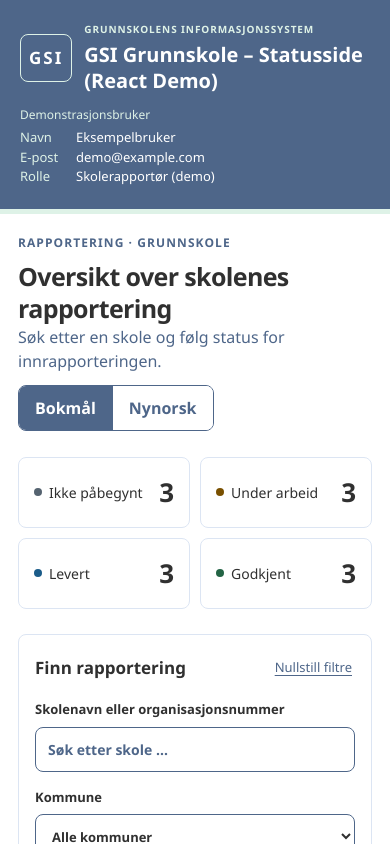
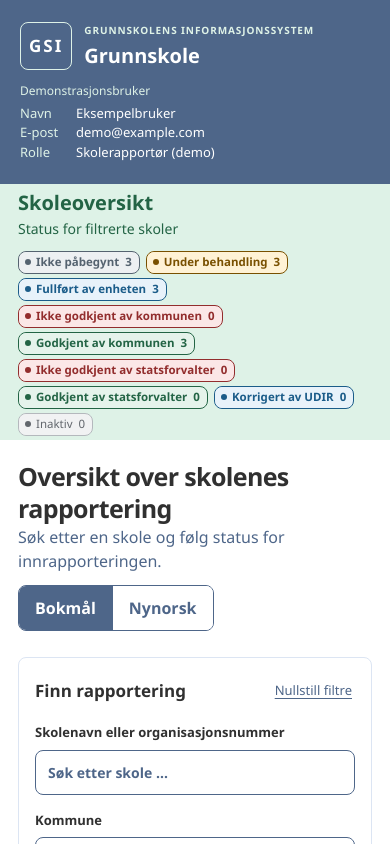
Before and after one commit to arnoldteeuwenTieto/ReactDemo, a React (Vite) app: page / in a window 390 px wide. Shown: the top 844 px of the page. Built offline with nearby package versions, Linux system fonts and the light colour scheme.

Commit message:
Update GSI Grunnskole React application

```diff
--- a/src/App.css
+++ b/src/App.css
@@ -1,7 +1,7 @@
 .skip-link { position: absolute; top: -100px; left: 20px; background: var(--surface); padding: 12px; z-index: 10; color: var(--action); }
 .skip-link:focus { top: 12px; }
 .site-header { background: var(--header-background); color: var(--surface); border-bottom: 5px solid var(--header-accent); }
-.site-header.has-open-school { border-bottom: 0; }
+.site-header.has-context-bar { border-bottom: 0; }
 .school-info-bar { background: #DEF2E7; color: #236445; }
 .school-info-inner { display: flex; align-items: center; justify-content: space-between; flex-wrap: wrap; gap: 12px 24px; max-width: 1440px; min-height: 72px; margin: auto; padding: 10px 40px; overflow-wrap: anywhere; }
 .school-info-details { flex: 1 1 240px; min-width: 0; }
@@ -23,9 +23,25 @@ h2 { font-size: var(--size-h2-headline); font-weight: 600; line-height: 1.3; mar
 .language-switch button + button { border-left: 1px solid var(--action); }
 .language-switch button[aria-pressed='true'] { background: var(--action); color: var(--surface); }
 .language-switch button:focus-visible { outline-offset: -4px; outline-color: var(--focus); }
-.summary-grid { display: grid; grid-template-columns: repeat(4, 1fr); gap: 16px; margin-bottom: 25px; }
-.summary-card { display: flex; align-items: center; gap: 10px; background: var(--surface); border: 1px solid var(--panel-border); padding: 19px; border-radius: var(--size-border-radius); font-size: 14px; }
-.summary-card strong { margin-left: auto; font-size: 26px; font-weight: 600; }
+.compact-status-summary { display: flex; flex-direction: column; align-items: flex-start; gap: 4px; min-width: 0; max-width: 100%; }
+.compact-status-row { display: flex; flex-wrap: wrap; align-items: center; gap: 4px 6px; max-width: 100%; padding: 0; margin: 0; list-style: none; }
+.compact-status-item { display: inline-flex; align-items: center; max-width: 100%; border: 1px solid currentColor; border-radius: var(--size-border-radius); }
+.compact-status-item strong { padding: 5px 10px 5px 0; font-size: 14px; line-height: 1.4; font-variant-numeric: tabular-nums; }
+.school-info-bar--overview .school-info-inner { min-height: 0; padding-top: 4px; padding-bottom: 4px; justify-content: flex-start; gap: 12px 20px; }
+.school-info-bar--overview .school-info-details { flex: 0 0 auto; }
+.school-info-bar--overview .compact-status-item .form-status-badge { padding: 3px 6px; gap: 5px; font-size: 11.5px; line-height: 1.3; flex-shrink: 1; }
+.school-info-bar--overview .compact-status-item strong { padding: 3px 7px 3px 0; font-size: 11.5px; line-height: 1.3; }
+.school-info-bar--overview .compact-status-item .status-dot { width: 6px; height: 6px; }
+@media (min-width: 1200px) {
+  .school-info-bar--overview .school-info-inner, .compact-status-row { flex-wrap: nowrap; }
+}
+@media (max-width: 1199px) {
+  .school-info-bar--overview .compact-status-summary { flex: 1 1 600px; }
+}
+@media (max-width: 720px) {
+  .school-info-bar--overview .school-info-details { flex-basis: 100%; }
+  .school-info-bar--overview .compact-status-summary { flex-basis: 100%; }
+}
 .status-dot { width: 8px; height: 8px; flex-shrink: 0; border-radius: 50%; background: currentColor; display: inline-block; }
 .status-0 { color: var(--status-0-text); }
 .status-1 { color: var(--status-1-text); }
@@ -71,6 +87,9 @@ input[type='radio'] { accent-color: var(--action); width: var(--size-radiobutton
 .form-status-badge--red { color: var(--form-status-red-text); background: var(--form-status-red-background); }
 .form-status-badge--green { color: var(--form-status-green-text); background: var(--form-status-green-background); }
 .form-status-badge--grey { color: var(--form-status-grey-text); background: var(--form-status-grey-background); }
+.form-status-badge--inactive { color: var(--form-status-inactive-text); background: var(--form-status-inactive-background); font-weight: 400; }
+.compact-status-item.form-status-badge--inactive { border-color: var(--form-status-inactive-border); }
+.compact-status-item.form-status-badge--inactive strong { font-weight: 400; }
 .open-button { border: 1px solid var(--control-border); padding: 6px 10px; background: var(--surface); color: var(--action); font-size: var(--size-standard-text); font-weight: 600; white-space: nowrap; }
 .open-button span { margin-left: 8px; }
 .open-button:hover { background: var(--header-background); color: var(--surface); border-color: var(--header-background); }
@@ -116,8 +135,8 @@ dd { margin: 0; font-weight: 600; }
 .placeholder-fields label { min-width: 0; }
 .placeholder-fields input, .placeholder-fields select { width: 100%; min-height: 45px; border: 1px solid var(--control-border); border-radius: var(--size-border-radius); padding: 10px 12px; color: var(--text); }
 .placeholder-fields input:disabled, .placeholder-fields select:disabled { background: var(--subtle-background); color: var(--text-muted); opacity: 1; cursor: not-allowed; }
-@media (max-width: 1100px) { .filter-grid { grid-template-columns: repeat(3, 1fr); } .search-field { grid-column: 1 / -1; } .summary-card { padding: 15px; gap: 7px; } }
-@media (max-width: 720px) { .header-inner { padding: 22px 20px; gap: 12px; flex-wrap: wrap; } h1 { font-size: 20px; } .brand-mark { font-size: 17px; padding: 10px 8px; } .header-inner > div:nth-child(2) { flex: 1; } .site-header .eyebrow { font-size: 10px; } .page { padding: 20px 18px 0; } h2 { font-size: 25px; } .page-heading { align-items: flex-start; flex-direction: column; gap: 12px; } .summary-grid { grid-template-columns: repeat(2, 1fr); gap: 10px; } .filter-panel { padding: 20px 16px; } .filter-grid { grid-template-columns: 1fr; gap: 16px; } .search-field { grid-column: auto; } .table-heading { padding: 18px 16px; } .introduction-panel { padding: 22px 18px; } .school-details { grid-template-columns: 1fr; } }
+@media (max-width: 1100px) { .filter-grid { grid-template-columns: repeat(3, 1fr); } .search-field { grid-column: 1 / -1; } }
+@media (max-width: 720px) { .header-inner { padding: 22px 20px; gap: 12px; flex-wrap: wrap; } h1 { font-size: 20px; } .brand-mark { font-size: 17px; padding: 10px 8px; } .header-inner > div:nth-child(2) { flex: 1; } .site-header .eyebrow { font-size: 10px; } .page { padding: 20px 18px 0; } h2 { font-size: 25px; } .page-heading { align-items: flex-start; flex-direction: column; gap: 12px; } .filter-panel { padding: 20px 16px; } .filter-grid { grid-template-columns: 1fr; gap: 16px; } .search-field { grid-column: auto; } .table-heading { padding: 18px 16px; } .introduction-panel { padding: 22px 18px; } .school-details { grid-template-columns: 1fr; } }
 @media (max-width: 900px) {
   .introduction-grid { grid-template-columns: minmax(0, 1fr); gap: 24px; }
   .schoolyard-illustration { max-width: 440px; margin: auto; }
--- a/src/App.tsx
+++ b/src/App.tsx
@@ -1,7 +1,7 @@
 import { useTranslation } from 'react-i18next'
 import { ui } from './i18n'
 import { useState } from 'react'
-import { schools, statuses } from './mockData'
+import { schools } from './mockData'
 import type { School } from './mockData'
 import { SchoolFilters } from './components/SchoolFilters'
 import type { Filters } from './components/SchoolFilters'
@@ -16,8 +16,9 @@ import { OmSkolen } from './components/OmSkolen'
 import { FormStatusBadge } from './components/FormStatusBadge'
 import { Enhetsopplysninger } from './components/Enhetsopplysninger'
 import { LanguageSwitch } from './components/LanguageSwitch'
+import { CompactStatusSummary } from './components/CompactStatusSummary'
 
-const initialFilters: Filters = { search: '', municipality: '', year: '2026', status: '' }
+const initialFilters: Filters = { search: '', municipality: '', year: '2026', statusId: '' }
 
 function App() {
   useTranslation('ui')
@@ -36,7 +37,7 @@ function App() {
     (school.name.toLocaleLowerCase('nb').includes(query) || school.organizationNumber.includes(query.replace(/\s/g, ''))) &&
     (!filters.municipality || school.municipality === filters.municipality) &&
     (!filters.year || school.year === Number(filters.year)) &&
-    (!filters.status || school.status === filters.status),
+    (filters.statusId === '' || school.statusId === Number(filters.statusId)),
   )
   function openForm(school: School) {
     setSelectedId(school.id)
@@ -67,9 +68,9 @@ function App() {
   return (
     <>
       <a className="skip-link" href="#main">{ui("Gå til hovedinnhold")}</a>
-      <header className={`site-header${openSchool ? ' has-open-school' : ''}`}><div className="header-inner">
+      <header className="site-header has-context-bar"><div className="header-inner">
         <div className="brand-mark" aria-hidden="true">{ui("GSI")}</div>
-        <div><p className="eyebrow">{ui("Grunnskolens informasjonssystem")}</p><h1>{ui("GSI Grunnskole – Statusside (React Demo)")}</h1></div>
+        <div><p className="eyebrow">{ui("Grunnskolens informasjonssystem")}</p><h1>{ui("Grunnskole")}</h1></div>
         <section className="header-user" aria-label={ui("Brukerinformasjon (demonstrasjon)")}>
           <p className="header-user-demo">{ui("Demonstrasjonsbruker")}</p>
           <dl>
@@ -79,15 +80,15 @@ function App() {
           </dl>
         </section>
       </div></header>
-      {openSchool && <section className="school-info-bar" aria-label={ui("Valgt skole")}>
+      <section className={`school-info-bar${openSchool ? '' : ' school-info-bar--overview'}`} aria-label={ui(openSchool ? 'Valgt skole' : 'Status for filtrerte skoler')}>
         <div className="school-info-inner">
           <div className="school-info-details">
-            <p className="school-info-name">{openSchool.name}</p>
-            <p>{openSchool.municipality} {ui("kommune ·")} {openSchool.year}</p>
+            <p className="school-info-name">{openSchool ? openSchool.name : ui('Skoleoversikt')}</p>
+            <p>{openSchool ? <>{openSchool.municipality} {ui("kommune ·")} {openSchool.year}</> : ui('Status for filtrerte skoler')}</p>
           </div>
-          <FormStatusBadge status={openSchool.status} />
+          {openSchool ? <FormStatusBadge statusId={openSchool.statusId} /> : <CompactStatusSummary schools={visibleSchools} />}
         </div>
-      </section>}
+      </section>
       <main id="main" className="page">
         {openSchool ? showIntroduction ? <Introduction
           school={openSchool}
@@ -104,10 +105,7 @@ function App() {
         >
           {currentSection === 1 ? <Enhetsopplysninger key={`${openSchool.id}:${openSchool.year}`} school={openSchool} /> : currentSection === 2 ? <OmSkolen key={`${openSchool.id}:${openSchool.year}`} school={openSchool} /> : <GrunnskolePlaceholderScreen section={currentSection} school={openSchool} />}
         </GrunnskoleLayout> : <>
-          <div className="page-heading"><div><p className="eyebrow">{ui("Rapportering · Grunnskole")}</p><h2>{ui("Oversikt over skolenes rapportering")}</h2><p>{ui("Søk etter en skole og følg status for innrapporteringen.")}</p></div><LanguageSwitch /></div>
-          <div className="summary-grid" aria-label={ui("Status for filtrerte skoler")}>
-            {statuses.map((status, index) => <div className="summary-card" key={status}><span className={`status-dot status-${index}`} aria-hidden="true" /><span>{ui(status)}</span><strong>{visibleSchools.filter(school => school.status === status).length}</strong></div>)}
-          </div>
+          <div className="page-heading"><div><h2>{ui("Oversikt over skolenes rapportering")}</h2><p>{ui("Søk etter en skole og følg status for innrapporteringen.")}</p></div><LanguageSwitch /></div>
           <SchoolFilters filters={filters} municipalities={municipalities} years={years} onChange={setFilters} onReset={() => setFilters(initialFilters)} />
           <section className="table-panel" aria-labelledby="schools-heading">
             <div className="table-heading"><h3 id="schools-heading">{ui("Skoler")}</h3><p aria-live="polite">{ui("Viser")} {visibleSchools.length} {ui("av")} {schoolReports.length} {ui("rapporteringer")}</p></div>
--- /dev/null
+++ b/src/components/CompactStatusSummary.tsx
@@ -0,0 +1,17 @@
+import { useTranslation } from 'react-i18next'
+import { ui } from '../i18n'
+import type { School } from '../mockData'
+import { formStatuses } from '../domain/formStatus'
+import { FormStatusBadge } from './FormStatusBadge'
+
+export function CompactStatusSummary({ schools }: { schools: School[] }) {
+  useTranslation('ui')
+  return <div className="compact-status-summary" role="group" aria-label={ui('Status for filtrerte skoler')} aria-live="polite">
+    {[formStatuses.slice(0, 5), formStatuses.slice(5)].map((row, index) => <ul className="compact-status-row" key={index}>
+      {row.map(status => <li key={status.id} className={`compact-status-item form-status-badge--${status.tone}`}>
+        <FormStatusBadge statusId={status.id} />
+        <strong>{schools.filter(school => school.statusId === status.id).length}</strong>
+      </li>)}
+    </ul>)}
+  </div>
+}
--- a/src/components/FormStatusBadge.tsx
+++ b/src/components/FormStatusBadge.tsx
@@ -2,9 +2,9 @@ import { getFormStatus } from '../domain/formStatus'
 import { useTranslation } from 'react-i18next'
 import { ui } from '../i18n'
 
-export function FormStatusBadge({ status: value }: { status?: string | null }) {
+export function FormStatusBadge({ statusId }: { statusId?: number | null }) {
   useTranslation('ui')
-  const status = getFormStatus(value)
+  const status = getFormStatus(statusId)
   return <span className={`form-status-badge form-status-badge--${status.tone}`} aria-label={ui('Skjemastatus: {{status}}', { status: ui(status.label) })}>
     <span className="status-dot" aria-hidden="true" />{ui(status.label)}
   </span>
--- a/src/components/GrunnskolePlaceholderScreen.tsx
+++ b/src/components/GrunnskolePlaceholderScreen.tsx
@@ -2,6 +2,7 @@ import { useTranslation } from 'react-i18next'
 import { ui } from '../i18n'
 import { grunnskoleSections } from './grunnskoleSections'
 import type { School } from '../mockData'
+import { getFormStatus } from '../domain/formStatus'
 
 interface GrunnskolePlaceholderScreenProps {
   section: number
@@ -40,8 +41,8 @@ export function GrunnskolePlaceholderScreen({ section, school }: GrunnskolePlace
           </label>
           <label>{ui("Rapporteringsår")} <input type="text" value={school.year} disabled />
           </label>
-          <label>{ui("Status")} <select value={school.status} disabled>
-              <option value={school.status}>{ui(school.status)}</option>
+          <label>{ui("Status")} <select value={school.statusId ?? ''} disabled>
+              <option value={school.statusId ?? ''}>{ui(getFormStatus(school.statusId).label)}</option>
             </select>
           </label>
         </div>
--- a/src/components/SchoolFilters.tsx
+++ b/src/components/SchoolFilters.tsx
@@ -1,7 +1,7 @@
 import { useTranslation } from 'react-i18next'
 import { ui } from '../i18n'
-import { statuses } from '../mockData'
-export interface Filters { search: string; municipality: string; year: string; status: string }
+import { formStatuses } from '../domain/formStatus'
+export interface Filters { search: string; municipality: string; year: string; statusId: string }
 interface SchoolFiltersProps {
   filters: Filters
   municipalities: string[]
@@ -18,7 +18,7 @@ export function SchoolFilters({ filters, municipalities, years, onChange, onRese
       <label className="search-field">{ui("Skolenavn eller organisasjonsnummer")}<input type="search" placeholder={ui("Søk etter skole …")} value={filters.search} onChange={event => update('search', event.target.value)} /></label>
       <label>{ui("Kommune")}<select value={filters.municipality} onChange={event => update('municipality', event.target.value)}><option value="">{ui("Alle kommuner")}</option>{municipalities.map(municipality => <option key={municipality}>{municipality}</option>)}</select></label>
       <label>{ui("Rapporteringsår")}<select value={filters.year} onChange={event => update('year', event.target.value)}><option value="">{ui("Alle år")}</option>{years.map(year => <option key={year} value={year}>{year}</option>)}</select></label>
-      <label>{ui("Skjemastatus")}<select value={filters.status} onChange={event => update('status', event.target.value)}><option value="">{ui("Alle statuser")}</option>{statuses.map(status => <option key={status} value={status}>{ui(status)}</option>)}</select></label>
+      <label>{ui("Skjemastatus")}<select value={filters.statusId} onChange={event => update('statusId', event.target.value)}><option value="">{ui("Alle statuser")}</option>{formStatuses.map(status => <option key={status.id} value={status.id}>{ui(status.label)}</option>)}</select></label>
     </div>
   </section>
 }
--- a/src/domain/formStatus.ts
+++ b/src/domain/formStatus.ts
@@ -1,12 +1,21 @@
 // The overview's existing labels and colors are the shared reporting status.
 // These are never inferred from individual answers or save indicators.
 export const formStatuses = [
-  { label: 'Ikke påbegynt', tone: 'grey' },
-  { label: 'Under arbeid', tone: 'amber' },
-  { label: 'Levert', tone: 'blue' },
-  { label: 'Godkjent', tone: 'green' },
+  { id: 0, label: 'Ikke påbegynt', tone: 'grey' },
+  { id: 1, label: 'Under behandling', tone: 'amber' },
+  { id: 2, label: 'Fullført av enheten', tone: 'blue' },
+  { id: 3, label: 'Ikke godkjent av kommunen', tone: 'red' },
+  { id: 4, label: 'Godkjent av kommunen', tone: 'green' },
+  { id: 5, label: 'Ikke godkjent av statsforvalter', tone: 'red' },
+  { id: 6, label: 'Godkjent av statsforvalter', tone: 'green' },
+  { id: 7, label: 'Korrigert av UDIR', tone: 'blue' },
+  { id: 8, label: 'Inaktiv', tone: 'inactive' },
 ] as const
 
-export function getFormStatus(value?: string | null) {
-  return formStatuses.find(status => status.label === value) ?? { label: 'Status ukjent', tone: 'grey' as const }
+export type FormStatusId = typeof formStatuses[number]['id']
+
+// Labels (including legacy "Godkjent") never determine an approval level.
+export function getFormStatus(statusId?: number | null) {
+  return formStatuses.find(status => status.id === statusId)
+    ?? { label: 'Status ukjent', tone: 'grey' as const }
 }
--- a/src/locales/ui.ts
+++ b/src/locales/ui.ts
@@ -2,6 +2,7 @@
 export const nnUi: Record<string, string> = {
   'Gå til hovedinnhold': 'Gå til hovudinnhald',
   'GSI': 'GSI',
+  'Grunnskole': 'Grunnskule',
   'Grunnskolens informasjonssystem': 'Informasjonssystemet for grunnskulen',
   'GSI Grunnskole – Statusside (React Demo)': 'GSI Grunnskule – Statusside (React-demo)',
   'Brukerinformasjon (demonstrasjon)': 'Brukarinformasjon (demonstrasjon)',
@@ -64,6 +65,12 @@ export const nnUi: Record<string, string> = {
   'Lærere og assistenter': 'Lærarar og assistentar', 'Spesialundervisning': 'Spesialundervisning',
   'Særskilt språkopplæring': 'Særskild språkopplæring', 'Opplæringsspråk': 'Opplæringsspråk',
   'Ikke påbegynt': 'Ikkje påbyrja', 'Under arbeid': 'Under arbeid', 'Levert': 'Levert', 'Godkjent': 'Godkjent',
+  'Under behandling': 'Under behandling', 'Fullført av enheten': 'Fullført av eininga',
+  'Ikke godkjent av kommunen': 'Ikkje godkjent av kommunen',
+  'Godkjent av kommunen': 'Godkjent av kommunen',
+  'Ikke godkjent av statsforvalter': 'Ikkje godkjent av statsforvaltaren',
+  'Godkjent av statsforvalter': 'Godkjent av statsforvaltaren',
+  'Korrigert av UDIR': 'Korrigert av UDIR', 'Inaktiv': 'Inaktiv',
   'Status ukjent': 'Status ukjent', 'Skjemastatus: {{status}}': 'Skjemastatus: {{status}}',
   'Velg {{school}}, {{year}}': 'Vel {{school}}, {{year}}',
   'Åpne skjema for {{school}}, {{year}}': 'Opne skjema for {{school}}, {{year}}',
--- a/src/mockData.ts
+++ b/src/mockData.ts
@@ -1,31 +1,30 @@
-export const statuses = ['Ikke påbegynt', 'Under arbeid', 'Levert', 'Godkjent'] as const
-export type SchoolStatus = typeof statuses[number]
 export interface School {
   id: string
   name: string
   organizationNumber: string
   municipality: string
   year: number
-  status: SchoolStatus
-  // Optional GSI form workflow ID (1–8). Existing overview labels are not
-  // precise enough to infer it; absent IDs must display "Status ukjent".
+  // Sole status source: absent/invalid IDs display "Status ukjent".
   statusId?: number | null
 }
+// One-time demo migration: Ikke påbegynt→0, Under arbeid→1, Levert→2, Godkjent→4.
+// Existing approved demo schools are municipality-approved by user instruction.
+// Future records must supply an explicit statusId; no label-based conversion.
 // Fiktive skoler. Numrene er demonstrasjonsverdier, ikke gyldige organisasjonsnumre.
 export const schools: School[] = [
-  { id: '1', name: 'Fjordgløtt barneskole', organizationNumber: '000100001', municipality: 'Bergen', year: 2026, status: 'Under arbeid' },
-  { id: '2', name: 'Bjørkelia ungdomsskole', organizationNumber: '000100002', municipality: 'Oslo', year: 2026, status: 'Levert' },
-  { id: '3', name: 'Solenga skole', organizationNumber: '000100003', municipality: 'Trondheim', year: 2026, status: 'Godkjent' },
-  { id: '4', name: 'Nordmyra barneskole', organizationNumber: '000100004', municipality: 'Tromsø', year: 2026, status: 'Ikke påbegynt' },
-  { id: '5', name: 'Havblikk ungdomsskole', organizationNumber: '000100005', municipality: 'Stavanger', year: 2026, status: 'Under arbeid' },
-  { id: '6', name: 'Lindeåsen skole', organizationNumber: '000100006', municipality: 'Drammen', year: 2026, status: 'Levert' },
-  { id: '7', name: 'Skogstun barneskole', organizationNumber: '000100007', municipality: 'Oslo', year: 2026, status: 'Ikke påbegynt' },
-  { id: '8', name: 'Elvebakken oppvekstsenter', organizationNumber: '000100008', municipality: 'Trondheim', year: 2026, status: 'Godkjent' },
-  { id: '9', name: 'Vestlia ungdomsskole', organizationNumber: '000100009', municipality: 'Bergen', year: 2026, status: 'Levert' },
-  { id: '10', name: 'Åsly barneskole', organizationNumber: '000100010', municipality: 'Kristiansand', year: 2026, status: 'Under arbeid' },
-  { id: '11', name: 'Granvik skole', organizationNumber: '000100011', municipality: 'Stavanger', year: 2026, status: 'Godkjent' },
-  { id: '12', name: 'Sørenga ungdomsskole', organizationNumber: '000100012', municipality: 'Drammen', year: 2026, status: 'Ikke påbegynt' },
-  { id: '13', name: 'Fjordgløtt barneskole', organizationNumber: '000100001', municipality: 'Bergen', year: 2025, status: 'Godkjent' },
-  { id: '14', name: 'Nordmyra barneskole', organizationNumber: '000100004', municipality: 'Tromsø', year: 2025, status: 'Levert' },
-  { id: '15', name: 'Solenga skole', organizationNumber: '000100003', municipality: 'Trondheim', year: 2025, status: 'Godkjent' },
+  { id: '1', name: 'Fjordgløtt barneskole', organizationNumber: '000100001', municipality: 'Bergen', year: 2026, statusId: 1 },
+  { id: '2', name: 'Bjørkelia ungdomsskole', organizationNumber: '000100002', municipality: 'Oslo', year: 2026, statusId: 2 },
+  { id: '3', name: 'Solenga skole', organizationNumber: '000100003', municipality: 'Trondheim', year: 2026, statusId: 4 },
+  { id: '4', name: 'Nordmyra barneskole', organizationNumber: '000100004', municipality: 'Tromsø', year: 2026, statusId: 0 },
+  { id: '5', name: 'Havblikk ungdomsskole', organizationNumber: '000100005', municipality: 'Stavanger', year: 2026, statusId: 1 },
+  { id: '6', name: 'Lindeåsen skole', organizationNumber: '000100006', municipality: 'Drammen', year: 2026, statusId: 2 },
+  { id: '7', name: 'Skogstun barneskole', organizationNumber: '000100007', municipality: 'Oslo', year: 2026, statusId: 0 },
+  { id: '8', name: 'Elvebakken oppvekstsenter', organizationNumber: '000100008', municipality: 'Trondheim', year: 2026, statusId: 4 },
+  { id: '9', name: 'Vestlia ungdomsskole', organizationNumber: '000100009', municipality: 'Bergen', year: 2026, statusId: 2 },
+  { id: '10', name: 'Åsly barneskole', organizationNumber: '000100010', municipality: 'Kristiansand', year: 2026, statusId: 1 },
+  { id: '11', name: 'Granvik skole', organizationNumber: '000100011', municipality: 'Stavanger', year: 2026, statusId: 4 },
+  { id: '12', name: 'Sørenga ungdomsskole', organizationNumber: '000100012', municipality: 'Drammen', year: 2026, statusId: 0 },
+  { id: '13', name: 'Fjordgløtt barneskole', organizationNumber: '000100001', municipality: 'Bergen', year: 2025, statusId: 4 },
+  { id: '14', name: 'Nordmyra barneskole', organizationNumber: '000100004', municipality: 'Tromsø', year: 2025, statusId: 2 },
+  { id: '15', name: 'Solenga skole', organizationNumber: '000100003', municipality: 'Trondheim', year: 2025, statusId: 4 },
 ]
--- a/src/styles/theme.css
+++ b/src/styles/theme.css
@@ -59,4 +59,7 @@
   --form-status-grey-background: var(--status-0-background);
   --form-status-red-text: #922d2d;
   --form-status-red-background: #fbe7e7;
+  --form-status-inactive-text: #62676d;
+  --form-status-inactive-background: #f1f2f3;
+  --form-status-inactive-border: #b4b8bd;
 }
```
Also changed, not shown: src/components/SchoolTable.tsx (+6 -3 lines), src/components/StatusBadge.tsx (+3 -4 lines), 1 other file (tests, documents, lock files or other folders).
